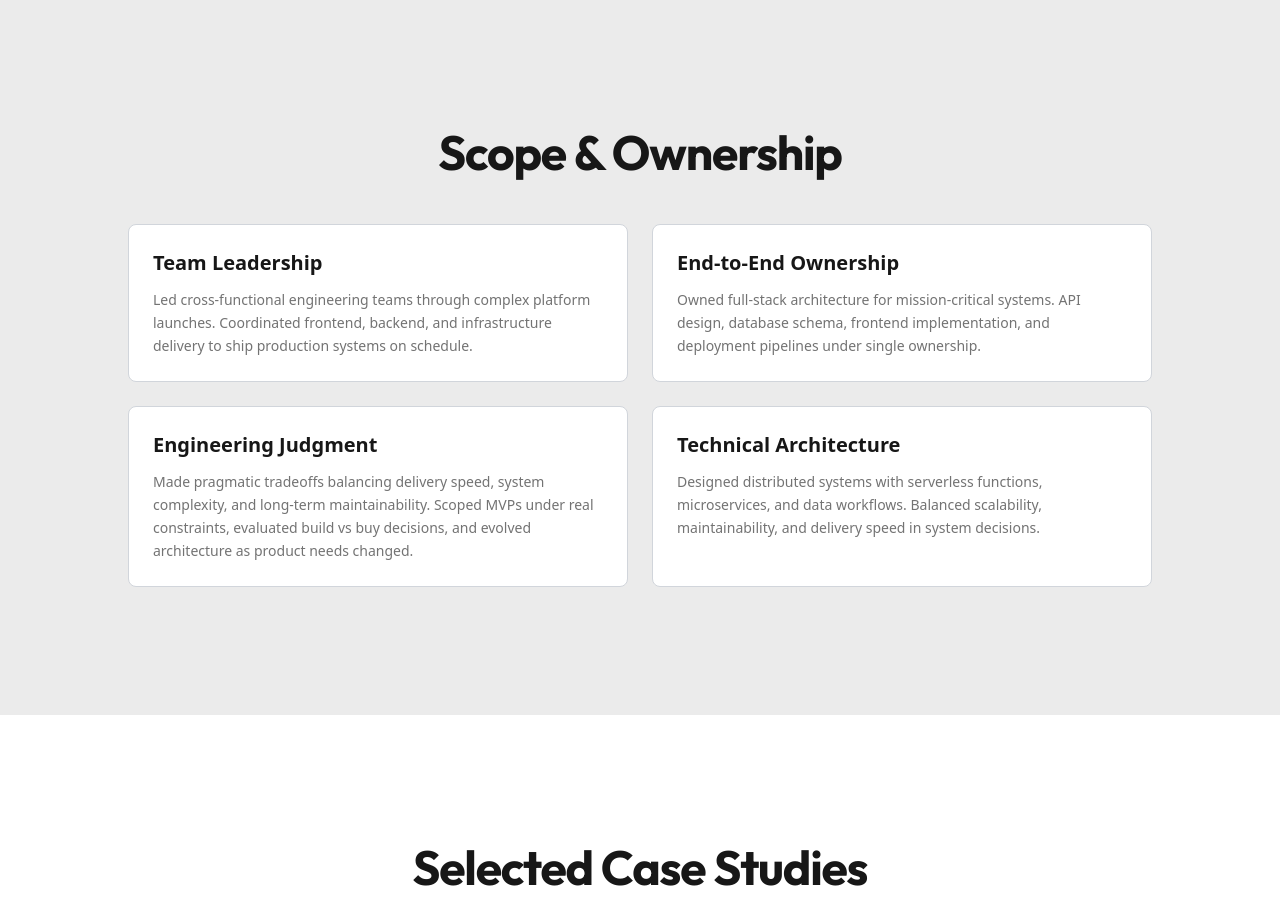
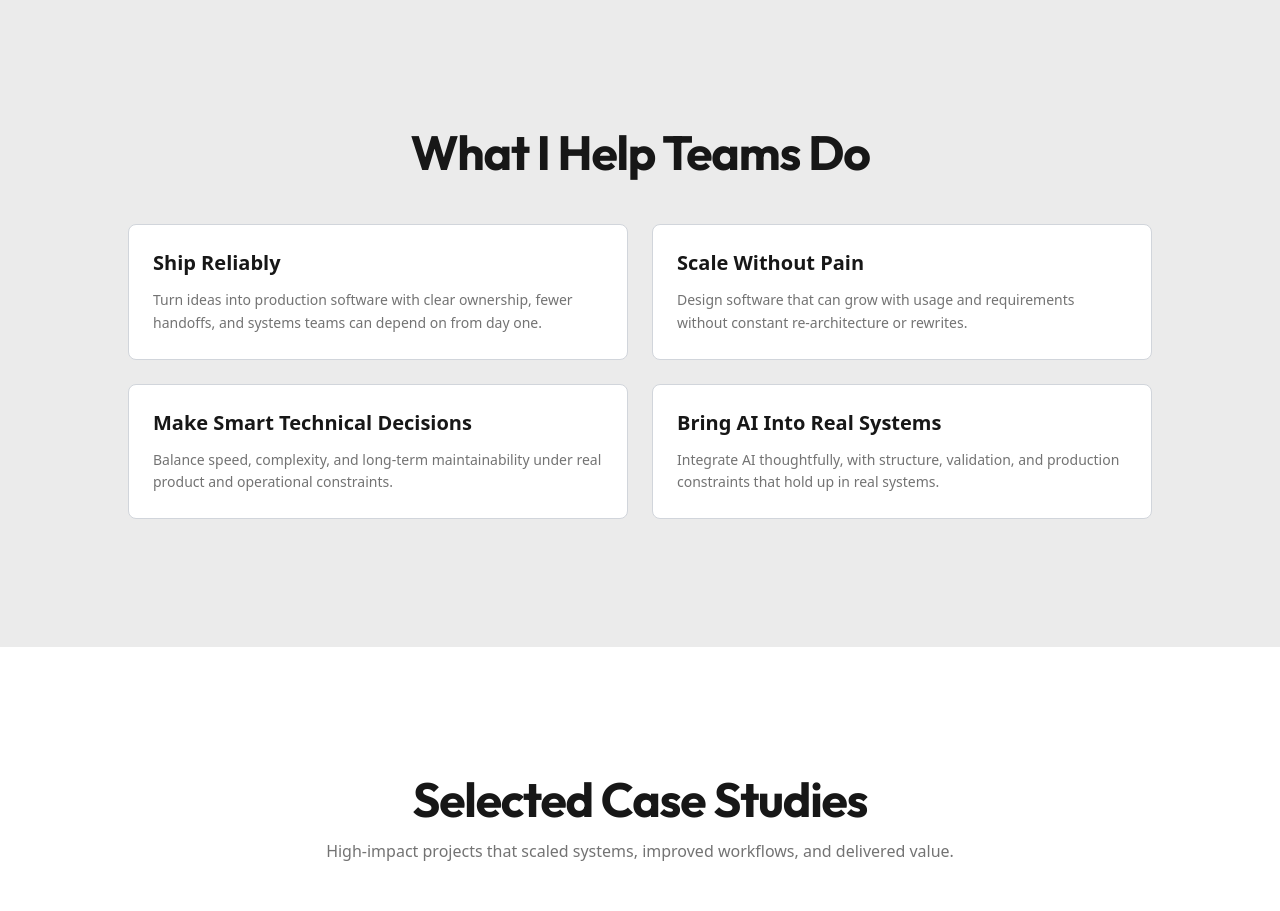
Before and after one commit to TylerOlli/TylerOlli.dev, a Next.js app: page / in a window 1280 px wide. Shown: the part 800-1711 px from the top of the page. Built offline with nearby package versions, Linux system fonts and the light colour scheme.

Commit message:
Repurposed Scope & Ownership section to What I Help Teams Do

```diff
--- a/app/page.tsx
+++ b/app/page.tsx
@@ -125,7 +125,7 @@ export default function Home() {
         </Container>
       </Section>
 
-      {/* Scope & Ownership */}
+      {/* What I Help Teams Do */}
       <Section id="scope" className="section-tech">
         <Container>
           <motion.div
@@ -136,11 +136,11 @@ export default function Home() {
             className="max-w-5xl mx-auto"
           >
             <h2 className="font-[family-name:var(--font-outfit)] text-3xl md:text-4xl lg:text-5xl font-bold tracking-tight mb-12 text-center">
-              Scope & Ownership
+              What I Help Teams Do
             </h2>
 
             <div className="grid md:grid-cols-2 gap-6">
-              {/* Team Leadership */}
+              {/* Ship Reliably */}
               <motion.div
                 initial={{ opacity: 0, y: 20 }}
                 whileInView={{ opacity: 1, y: 0 }}
@@ -148,13 +148,13 @@ export default function Home() {
                 transition={{ duration: 0.5, delay: 0.1 }}
                 className="rounded-lg border border-gray-300 bg-card p-6 hover:shadow-md hover:-translate-y-0.5 transition-all duration-200 ease-out motion-reduce:hover:translate-y-0"
               >
-                <h3 className="text-xl font-bold mb-3">Team Leadership</h3>
+                <h3 className="text-xl font-bold mb-3">Ship Reliably</h3>
                 <p className="text-sm text-muted-foreground leading-relaxed">
-                  Led cross-functional engineering teams through complex platform launches. Coordinated frontend, backend, and infrastructure delivery to ship production systems on schedule.
+                  Turn ideas into production software with clear ownership, fewer handoffs, and systems teams can depend on from day one.
                 </p>
               </motion.div>
 
-              {/* End-to-End Ownership */}
+              {/* Scale Without Pain */}
               <motion.div
                 initial={{ opacity: 0, y: 20 }}
                 whileInView={{ opacity: 1, y: 0 }}
@@ -162,13 +162,13 @@ export default function Home() {
                 transition={{ duration: 0.5, delay: 0.2 }}
                 className="rounded-lg border border-gray-300 bg-card p-6 hover:shadow-md hover:-translate-y-0.5 transition-all duration-200 ease-out motion-reduce:hover:translate-y-0"
               >
-                <h3 className="text-xl font-bold mb-3">End-to-End Ownership</h3>
+                <h3 className="text-xl font-bold mb-3">Scale Without Pain</h3>
                 <p className="text-sm text-muted-foreground leading-relaxed">
-                  Owned full-stack architecture for mission-critical systems. API design, database schema, frontend implementation, and deployment pipelines under single ownership.
+                  Design software that can grow with usage and requirements without constant re-architecture or rewrites.
                 </p>
               </motion.div>
 
-              {/* Engineering Judgment */}
+              {/* Make Smart Technical Decisions */}
               <motion.div
                 initial={{ opacity: 0, y: 20 }}
                 whileInView={{ opacity: 1, y: 0 }}
@@ -176,13 +176,13 @@ export default function Home() {
                 transition={{ duration: 0.5, delay: 0.3 }}
                 className="rounded-lg border border-gray-300 bg-card p-6 hover:shadow-md hover:-translate-y-0.5 transition-all duration-200 ease-out motion-reduce:hover:translate-y-0"
               >
-                <h3 className="text-xl font-bold mb-3">Engineering Judgment</h3>
+                <h3 className="text-xl font-bold mb-3">Make Smart Technical Decisions</h3>
                 <p className="text-sm text-muted-foreground leading-relaxed">
-                  Made pragmatic tradeoffs balancing delivery speed, system complexity, and long-term maintainability. Scoped MVPs under real constraints, evaluated build vs buy decisions, and evolved architecture as product needs changed.
+                  Balance speed, complexity, and long-term maintainability under real product and operational constraints.
                 </p>
               </motion.div>
 
-              {/* Technical Architecture */}
+              {/* Bring AI Into Real Systems */}
               <motion.div
                 initial={{ opacity: 0, y: 20 }}
                 whileInView={{ opacity: 1, y: 0 }}
@@ -190,9 +190,9 @@ export default function Home() {
                 transition={{ duration: 0.5, delay: 0.4 }}
                 className="rounded-lg border border-gray-300 bg-card p-6 hover:shadow-md hover:-translate-y-0.5 transition-all duration-200 ease-out motion-reduce:hover:translate-y-0"
               >
-                <h3 className="text-xl font-bold mb-3">Technical Architecture</h3>
+                <h3 className="text-xl font-bold mb-3">Bring AI Into Real Systems</h3>
                 <p className="text-sm text-muted-foreground leading-relaxed">
-                  Designed distributed systems with serverless functions, microservices, and data workflows. Balanced scalability, maintainability, and delivery speed in system decisions.
+                  Integrate AI thoughtfully, with structure, validation, and production constraints that hold up in real systems.
                 </p>
               </motion.div>
             </div>
```
